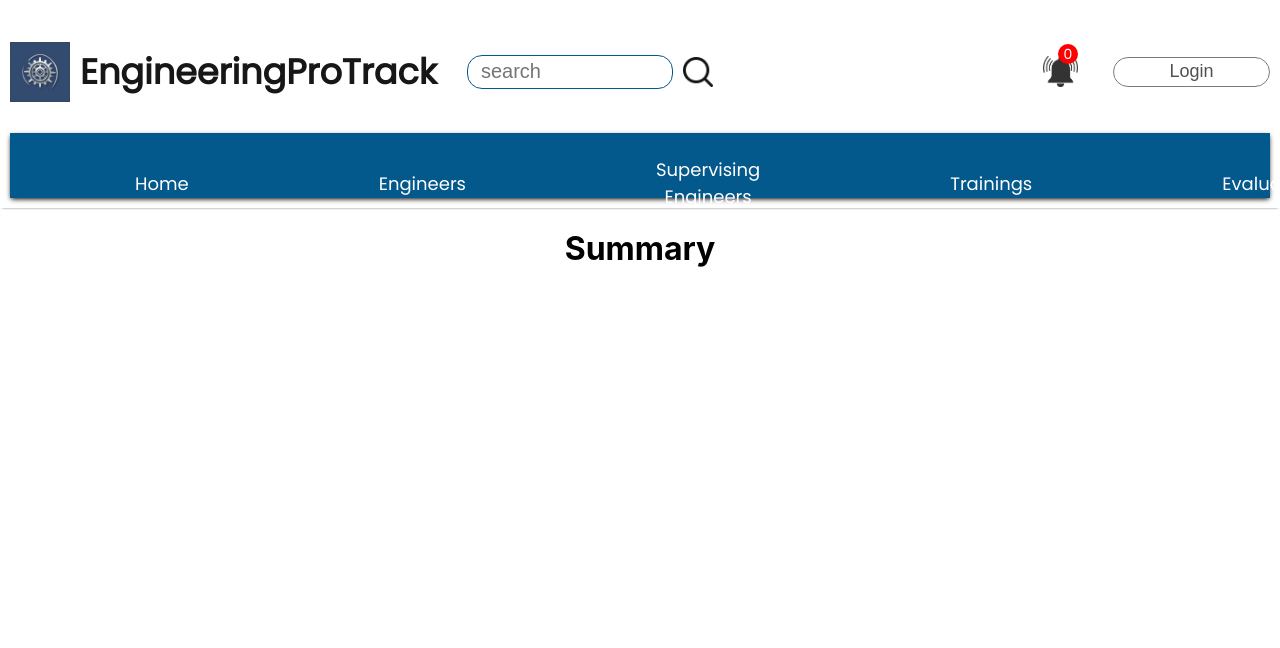
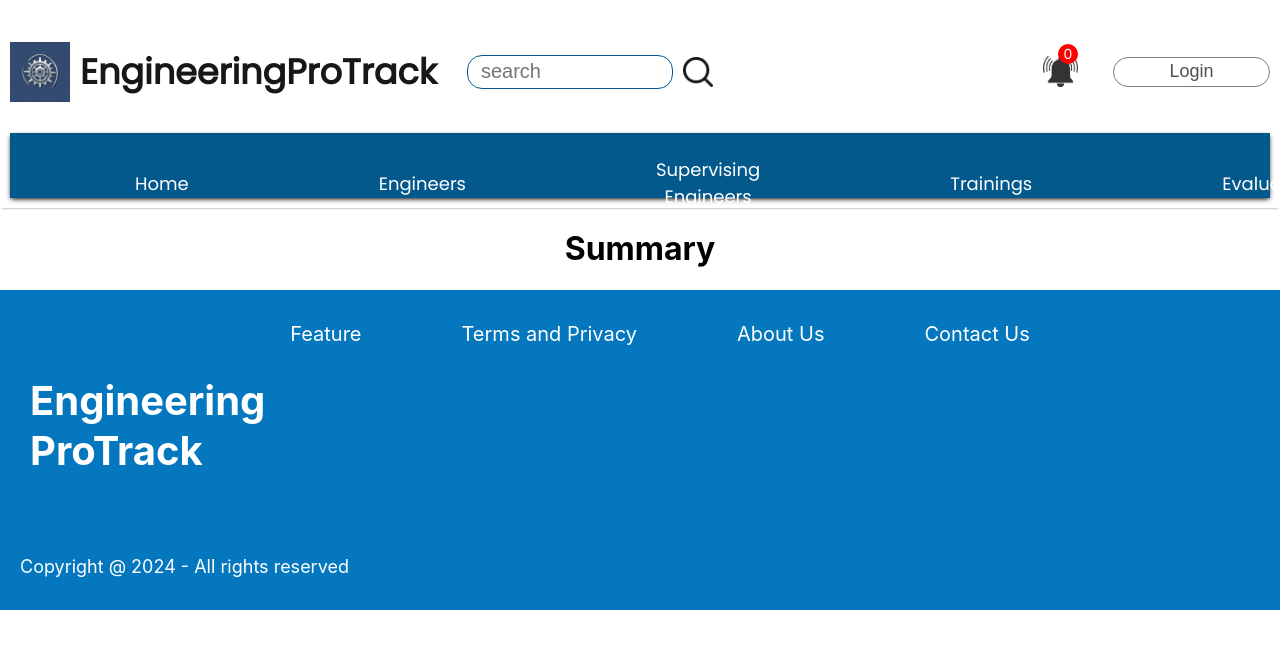
Before and after one commit to NethmaaJay26/Eng_Tracking_FrontEnd, a React (Create React App) app: page /summary in a window 1280 px wide. Shown: the top 648 px of the page. Built offline with nearby package versions, Linux system fonts and the light colour scheme.

Commit message:
Footer appjsx

```diff
--- a/src/App.js
+++ b/src/App.js
@@ -5,11 +5,12 @@ import { BrowserRouter, Routes, Route } from 'react-router-dom';
 
 import Engineers from "./Pages/Engineers.jsx"
 import SupervisingEngineers from "./Pages/SupervisingEngineers.jsx"
-import Home from "./Pages/Home.jsx"
 import LoginSignin from "./Pages/LoginSignin.jsx"
 import Trainings from "./Pages/Trainings.jsx"
 import Summary from "./Pages/Summary.jsx"
 import Evaluations from "./Pages/Evaluations.jsx"
+import Home from "./Pages/Home.jsx"
+import Footer from "./Components/Footer/Footer.jsx"
 
 
 
@@ -33,7 +34,7 @@ function App() {
 
         </Routes>
 
-
+      <Footer/>
       </BrowserRouter>
 
 
```
